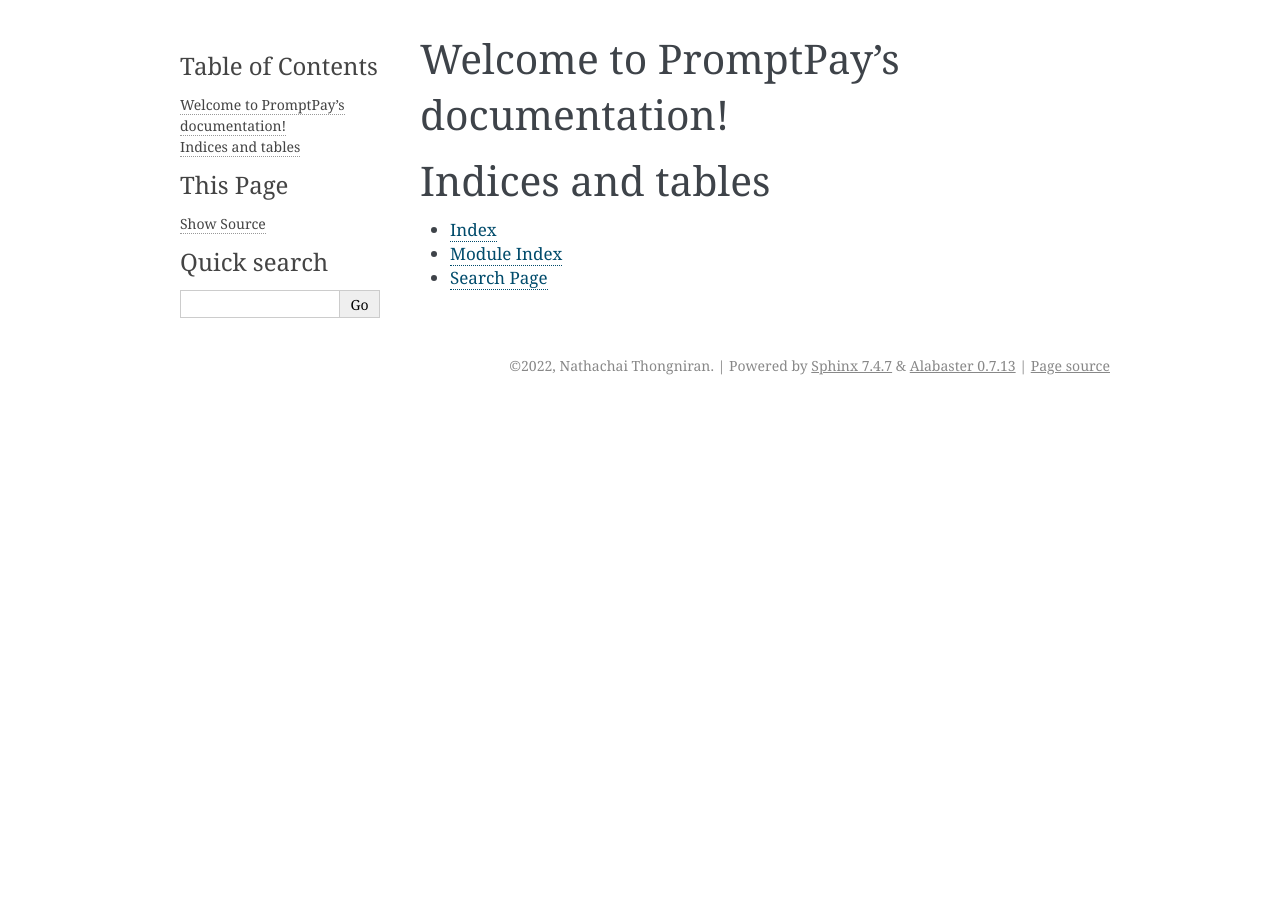
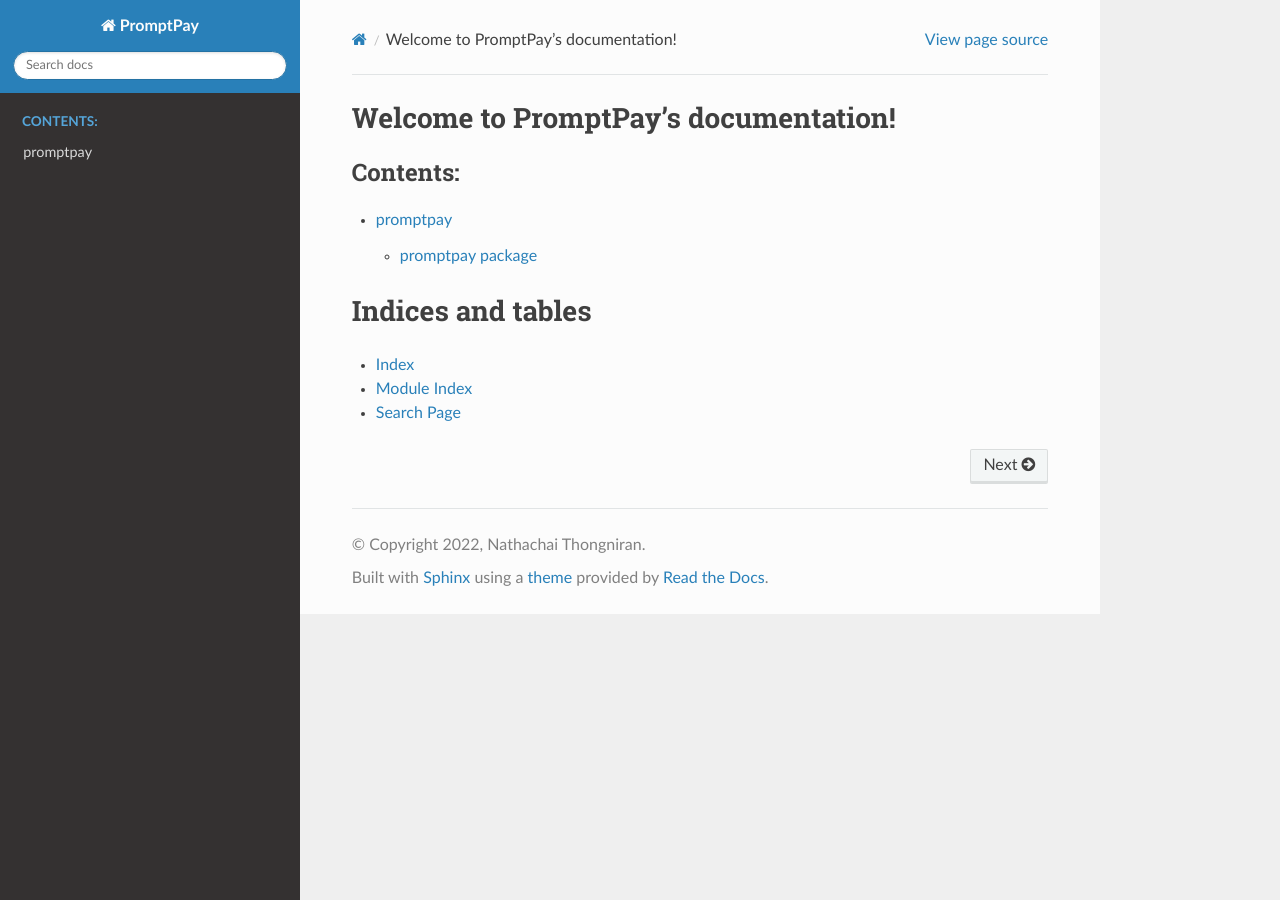
Before and after one commit to jojoee/promptpay, a Sphinx documentation site: the page built from docs/index.rst, in a window 1280 px wide. Built offline with Sphinx 7.4.7 and the Read the Docs theme 2.0.0, drawn with Linux system fonts in a browser that asks for light colours.

Commit message:
docs(sphinx): setup doc and theme

```diff
--- a/docs/conf.py
+++ b/docs/conf.py
@@ -2,6 +2,10 @@
 #
 # For the full list of built-in configuration values, see the documentation:
 # https://www.sphinx-doc.org/en/master/usage/configuration.html
+import os
+import sys
+
+sys.path.insert(0, os.path.abspath('..'))
 
 # -- Project information -----------------------------------------------------
 # https://www.sphinx-doc.org/en/master/usage/configuration.html#project-information
@@ -13,15 +17,18 @@ author = 'Nathachai Thongniran'
 # -- General configuration ---------------------------------------------------
 # https://www.sphinx-doc.org/en/master/usage/configuration.html#general-configuration
 
-extensions = []
+# https://stackoverflow.com/questions/13516404/sphinx-error-unknown-directive-type-automodule-or-autoclass
+extensions = [
+    'sphinx.ext.todo',
+    'sphinx.ext.viewcode',
+    'sphinx.ext.autodoc'
+]
 
 templates_path = ['_templates']
 exclude_patterns = ['_build', 'Thumbs.db', '.DS_Store']
 
-
-
 # -- Options for HTML output -------------------------------------------------
 # https://www.sphinx-doc.org/en/master/usage/configuration.html#options-for-html-output
 
-html_theme = 'alabaster'
+html_theme = 'sphinx_rtd_theme'
 html_static_path = ['_static']
--- a/docs/index.rst
+++ b/docs/index.rst
@@ -10,7 +10,7 @@ Welcome to PromptPay's documentation!
    :maxdepth: 2
    :caption: Contents:
 
-
+   modules
 
 Indices and tables
 ==================
--- /dev/null
+++ b/docs/modules.rst
@@ -0,0 +1,7 @@
+promptpay
+=========
+
+.. toctree::
+   :maxdepth: 4
+
+   promptpay
--- /dev/null
+++ b/docs/promptpay.rst
@@ -0,0 +1,21 @@
+promptpay package
+=================
+
+Submodules
+----------
+
+promptpay.qrcode module
+-----------------------
+
+.. automodule:: promptpay.qrcode
+   :members:
+   :undoc-members:
+   :show-inheritance:
+
+Module contents
+---------------
+
+.. automodule:: promptpay
+   :members:
+   :undoc-members:
+   :show-inheritance:
```
Also changed, not shown: 1 other file.
